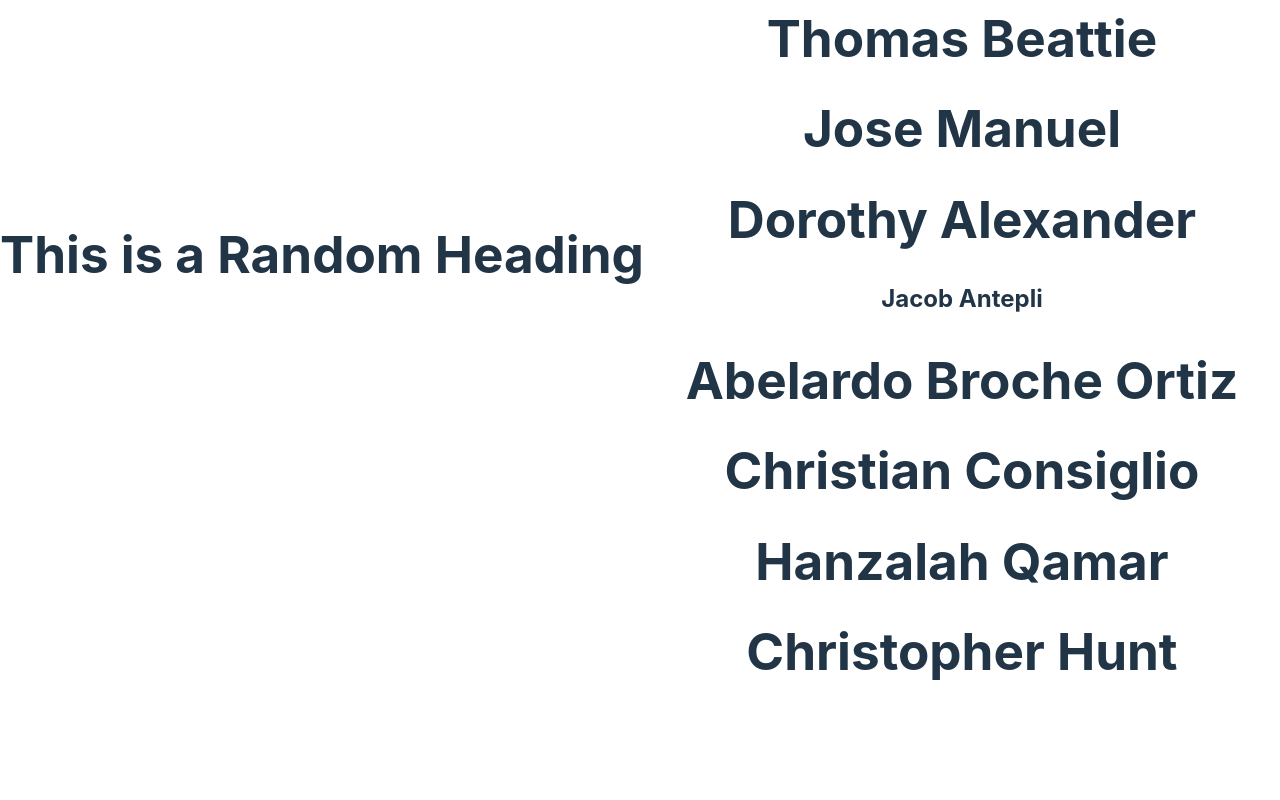
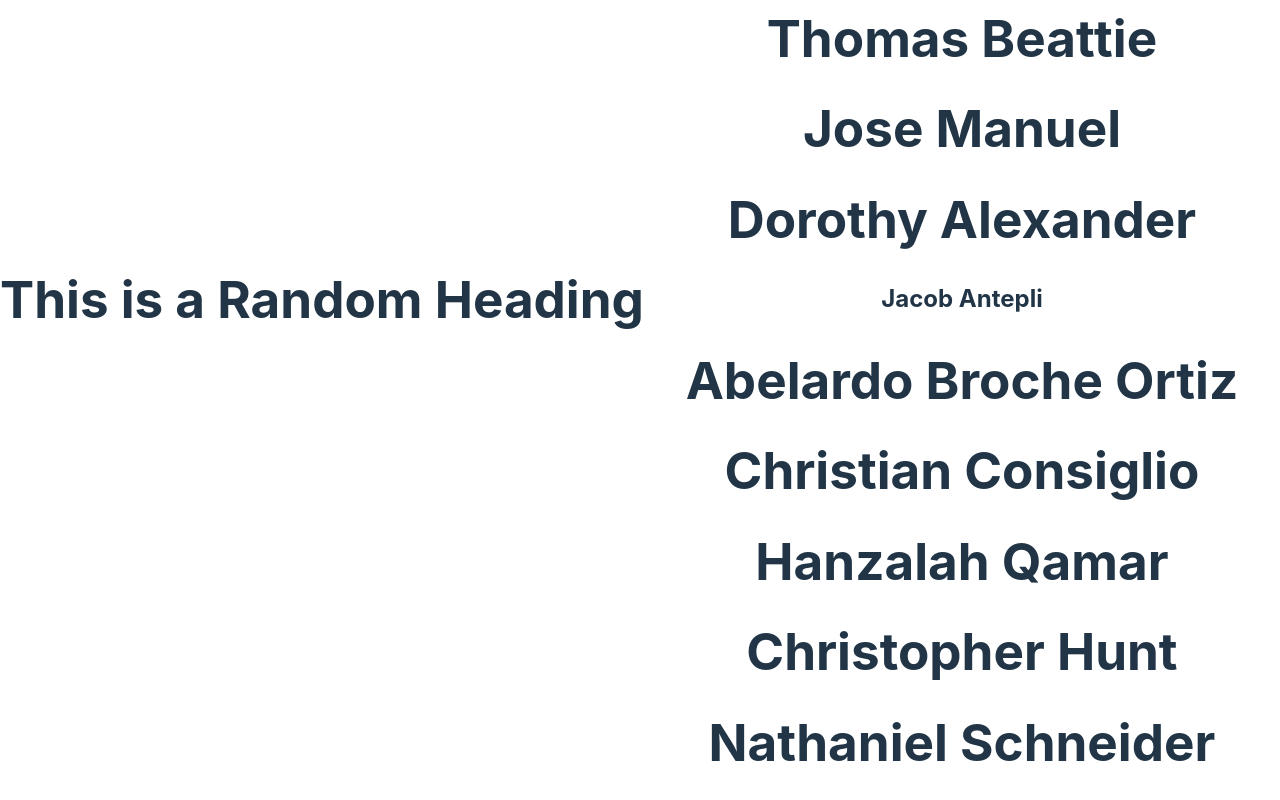
Before and after one commit to JacobAntepli/git-example-team-S, a React (Vite) app: page / in a window 1280 px wide. Shown: the part 238-1038 px from the top of the page. Before the commit the page ends 984 px from the top, so only its background shows below. Built offline with nearby package versions, Linux system fonts and the light colour scheme.

Commit message:
added nate

```diff
--- a/src/App.jsx
+++ b/src/App.jsx
@@ -15,6 +15,7 @@ function App() {
           <h1>Christian Consiglio</h1>
           <h1>Hanzalah Qamar</h1>
           <h1>Christopher Hunt</h1>
+          <h1>Nathaniel Schneider</h1>
       </div>
 
     )
```
